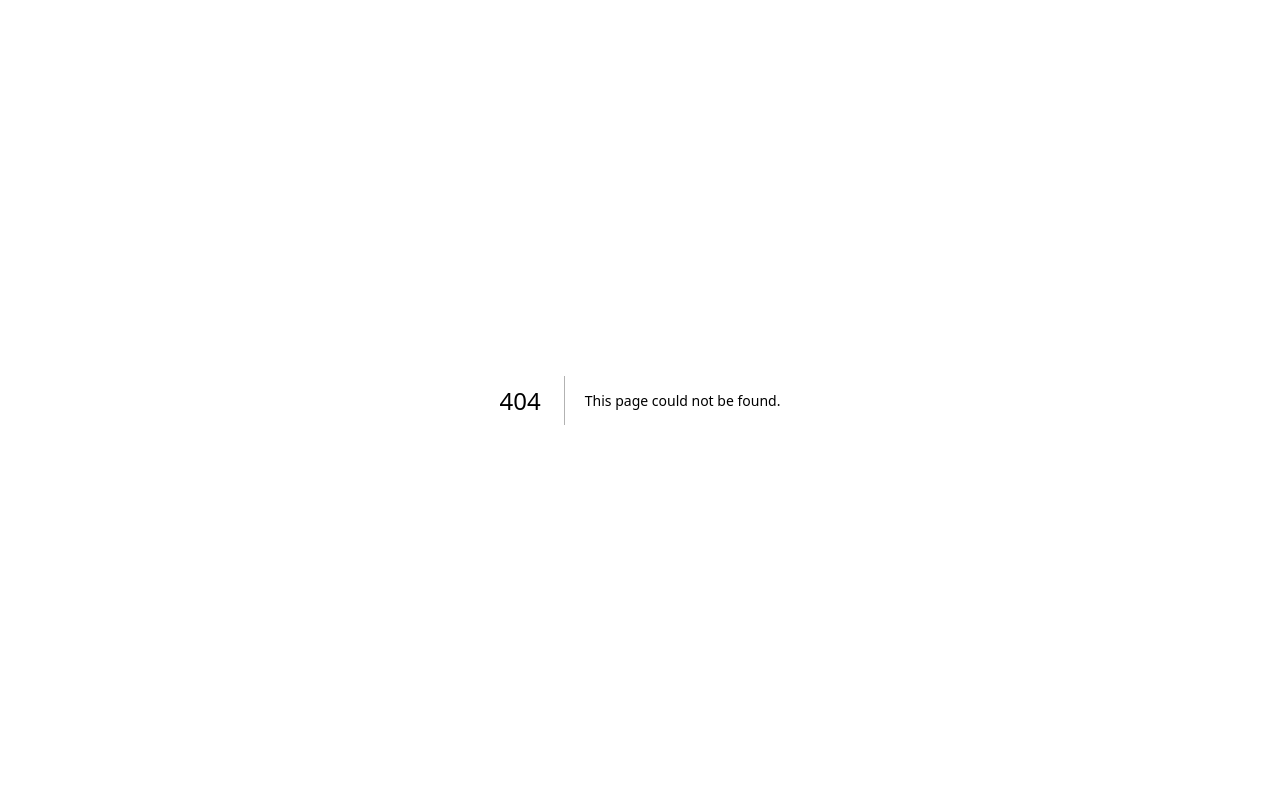
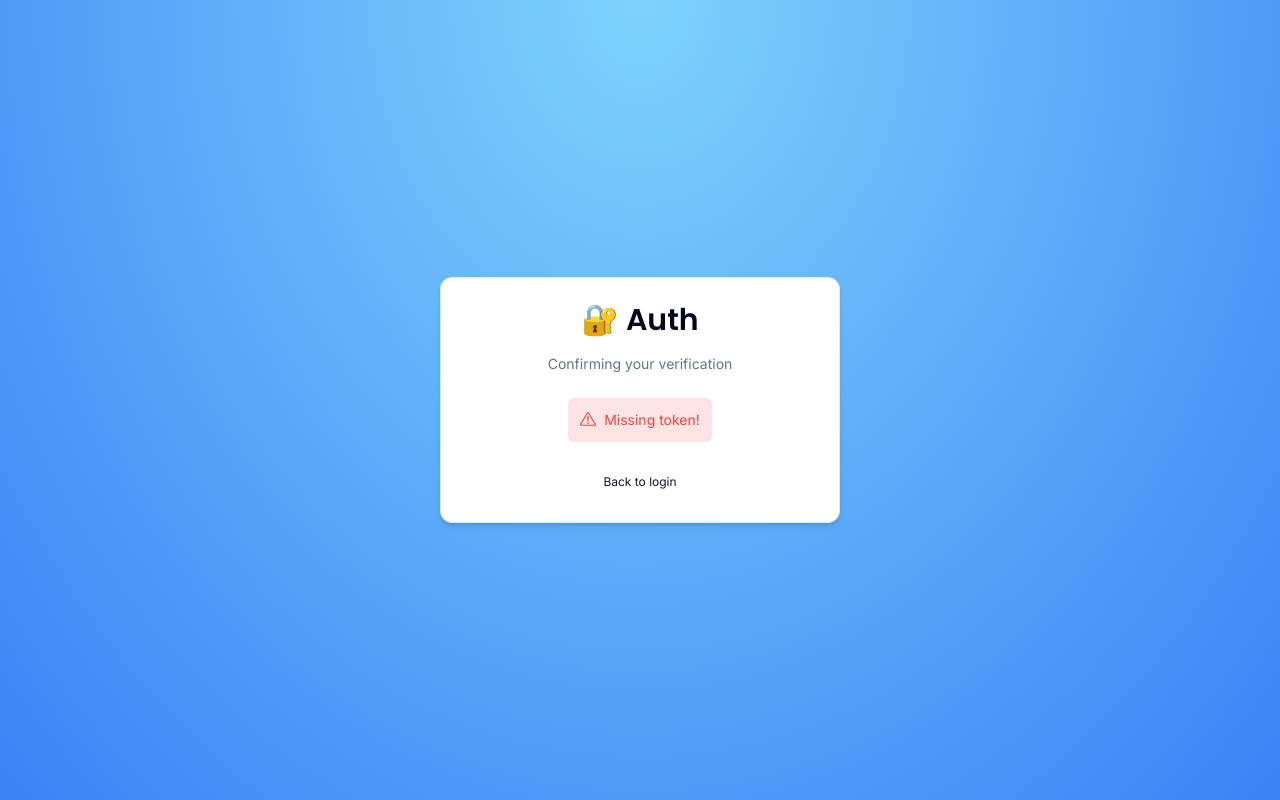
Before and after one commit to Scott-Zeta/Auth-Toolkit, a Next.js app: page /auth/new-verification in a window 1280 px wide. Before the commit this address had no page. Built offline with nearby package versions, Linux system fonts and the light colour scheme.

Commit message:
verifycation page

```diff
--- /dev/null
+++ b/app/auth/new-verification/page.tsx
@@ -0,0 +1,7 @@
+import { NewVerificationForm } from '@/components/auth/new-verification-form';
+
+const NewVerificationPage = () => {
+  return <NewVerificationForm />;
+};
+
+export default NewVerificationPage;
--- /dev/null
+++ b/components/auth/new-verification-form.tsx
@@ -0,0 +1,43 @@
+'use client';
+
+import { useCallback, useEffect, useState } from 'react';
+import { BeatLoader } from 'react-spinners';
+import { useSearchParams } from 'next/navigation';
+
+import { CardWrapper } from '@/components/auth/card-wrapper';
+import { FormError } from '@/components/form-error';
+import { FormSuccess } from '@/components/form-success';
+
+export const NewVerificationForm = () => {
+  const [error, setError] = useState<string | undefined>();
+  const [success, setSuccess] = useState<string | undefined>();
+
+  const searchParams = useSearchParams();
+
+  const token = searchParams.get('token');
+
+  const onSubmit = useCallback(() => {
+    if (!token) {
+      setError('Missing token!');
+      return;
+    }
+  }, [token]);
+
+  useEffect(() => {
+    onSubmit();
+  }, [onSubmit]);
+
+  return (
+    <CardWrapper
+      headerLabel="Confirming your verification"
+      backButtonLabel="Back to login"
+      backButtonHref="/auth/login"
+    >
+      <div className="flex items-center w-full justify-center">
+        {!success && !error && <BeatLoader />}
+        <FormSuccess message={success} />
+        {!success && <FormError message={error} />}
+      </div>
+    </CardWrapper>
+  );
+};
--- a/package.json
+++ b/package.json
@@ -26,6 +26,7 @@
     "react-dom": "^18",
     "react-hook-form": "^7.49.2",
     "react-icons": "^4.12.0",
+    "react-spinners": "^0.13.8",
     "resend": "^3.1.0",
     "tailwind-merge": "^2.2.0",
     "tailwindcss-animate": "^1.0.7",
--- a/routes.ts
+++ b/routes.ts
@@ -3,7 +3,7 @@
  * These routes can be accessed without any authentication
  * @type {string[]}
  */
-export const publicRoutes = ['/'];
+export const publicRoutes = ['/', '/auth/new-verification'];
 
 /**
  * An array of routes that are used for authentication pages
```
Also changed, not shown: 1 other file (tests, documents, lock files or other folders).
